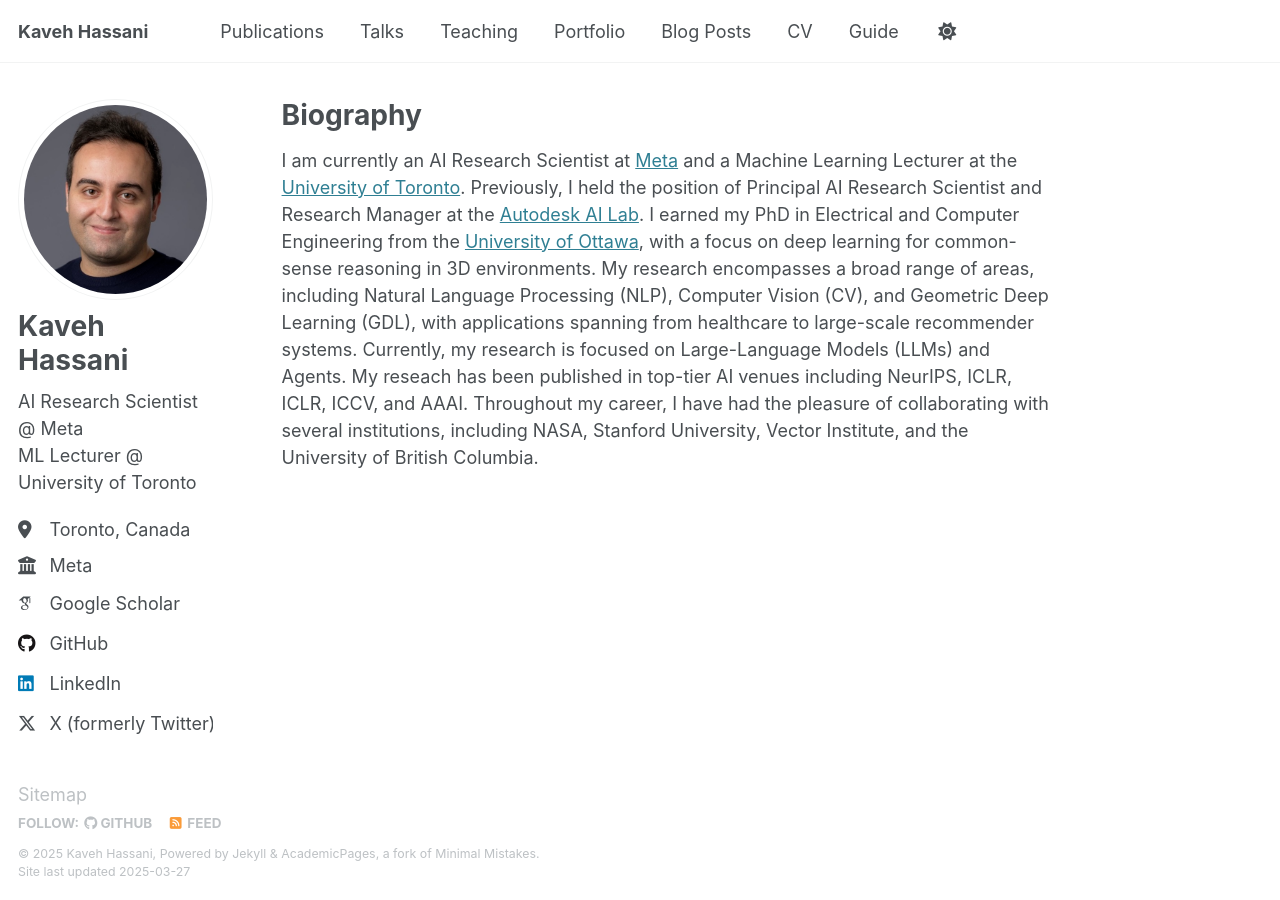
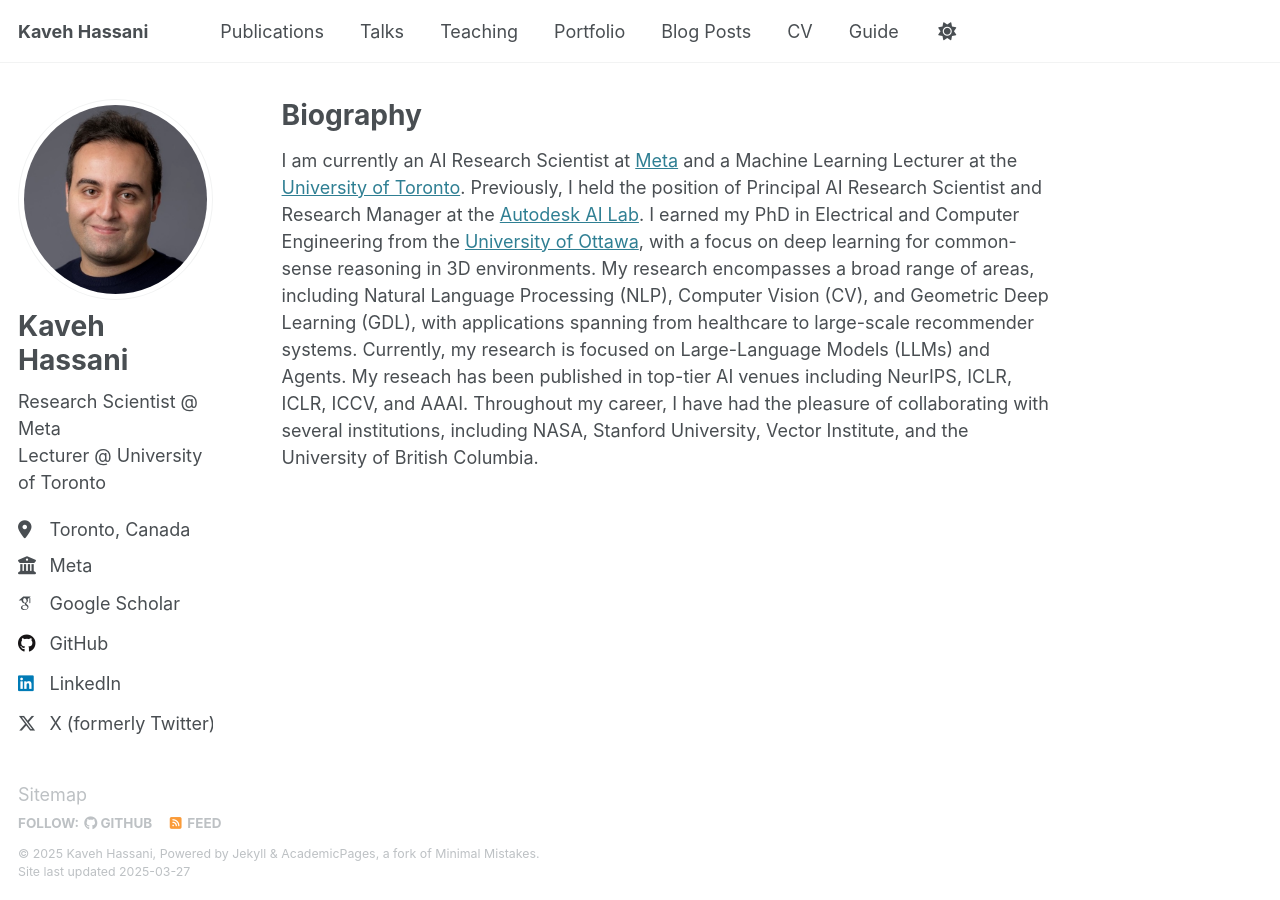
Before and after one commit to kavehhassani/kavehhassani.github.io, a Jekyll site: the page built from _pages/about.md, in a window 1280 px wide. Built offline with Jekyll 4.4.1, drawn with Linux system fonts in a browser that asks for light colours; some web fonts are replaced.

```diff
--- a/_config.yml
+++ b/_config.yml
@@ -25,7 +25,7 @@ author:
   avatar           : "profile.png"
   name             : "Kaveh Hassani"
   pronouns         : # example: "she/her"
-  bio              : "AI Research Scientist @ Meta <br> ML Lecturer @ University of Toronto"
+  bio              : "Research Scientist @ Meta <br> Lecturer @ University of Toronto"
   location         : "Toronto, Canada"
   employer         : "Meta"
   uri              : # URL
```
